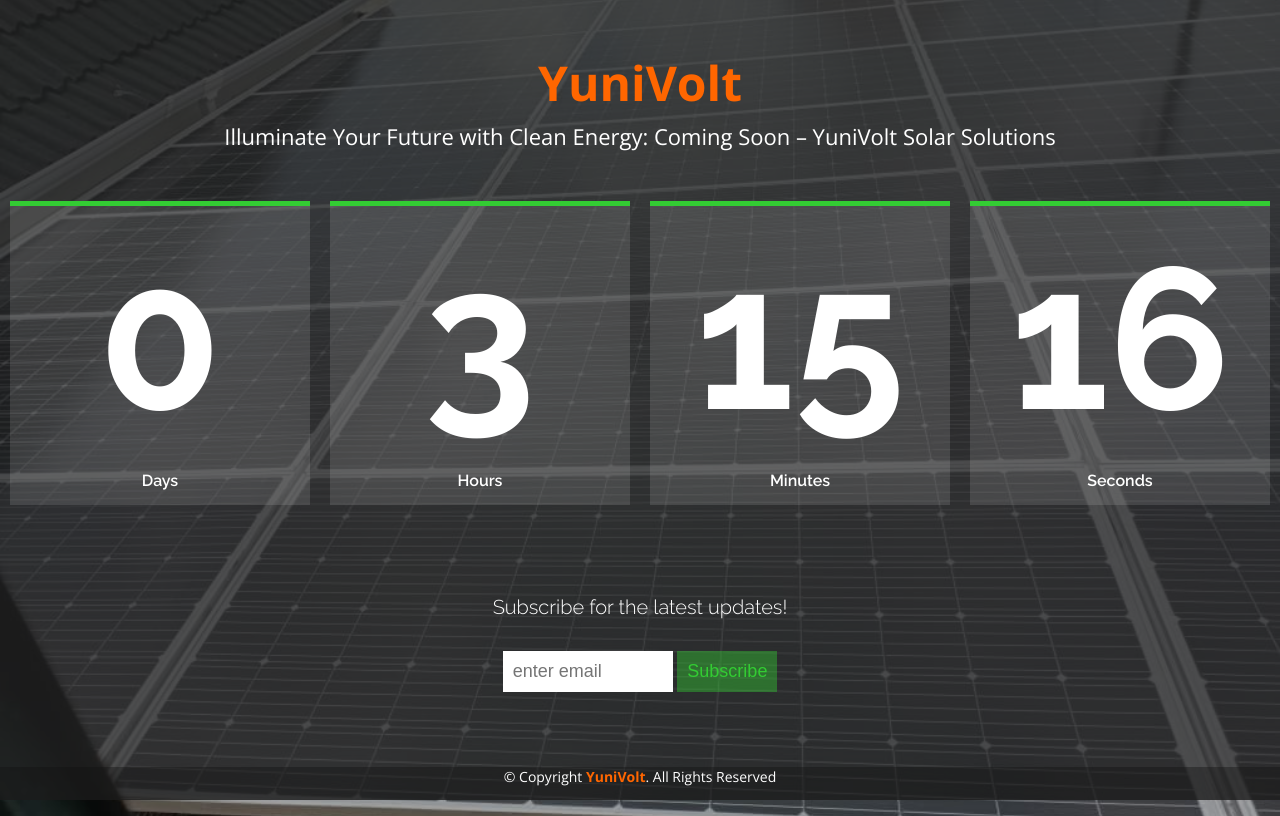
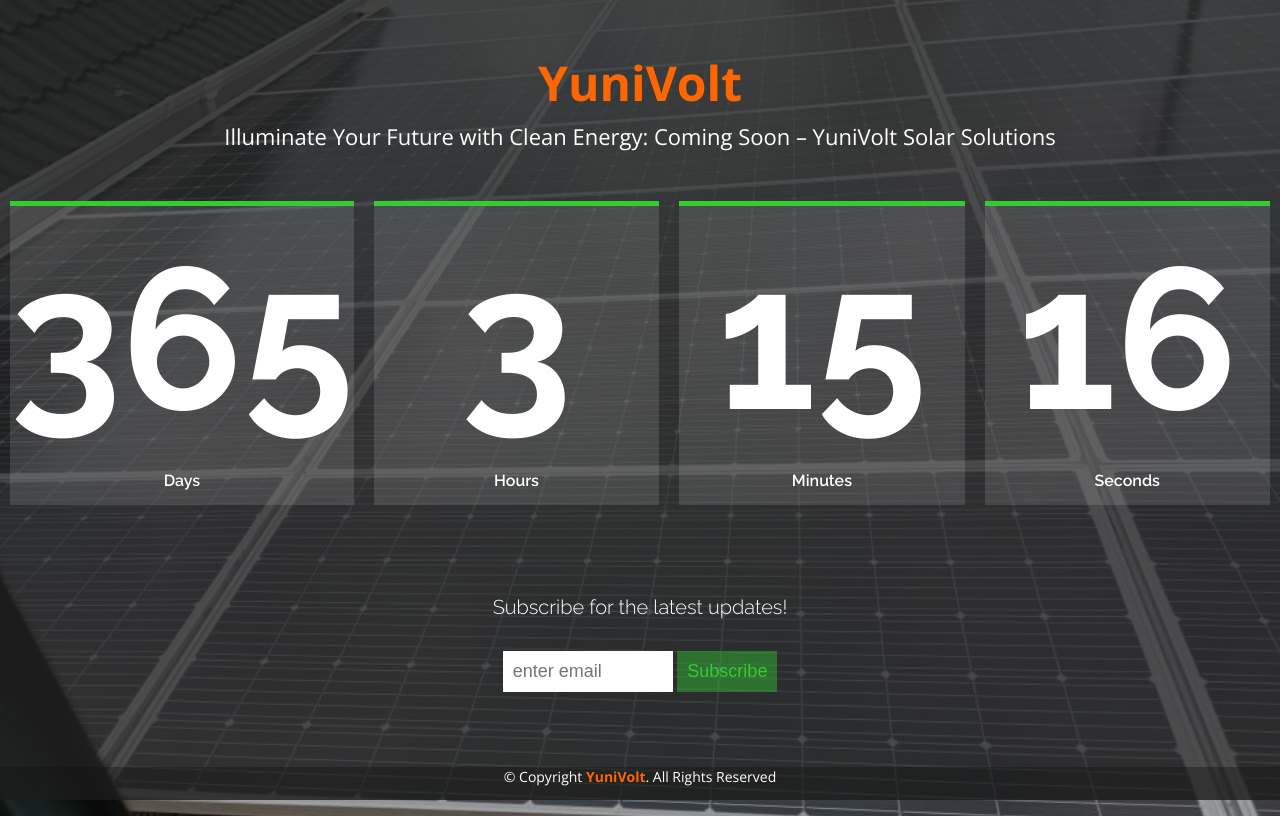
Before and after one commit to incognitoTrader1/tesniomato, a plain HTML site: page coming-soon.html in a window 1280 px wide. Drawn offline with nearby package versions, Linux system fonts and the light colour scheme.

Commit message:
Update and rename index.html to coming-soon.html

```diff
--- a/index.html
+++ b/coming-soon.html
@@ -83,7 +83,7 @@ background-color: rgba(34, 34, 34, 0.8);"> </div>
 
   <script>
     // Set the date we're counting down to
-    var countDownDate = new Date("June 9, 2024 14:08:55").getTime();
+    var countDownDate = new Date("June 9, 2025 14:08:55").getTime();
 
     // Update the count down every 1 second
     var x = setInterval(function() {
```
